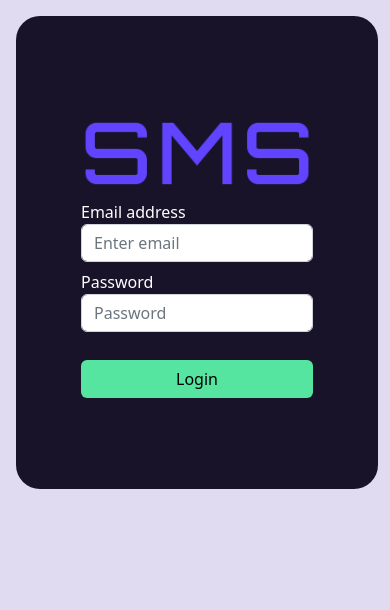
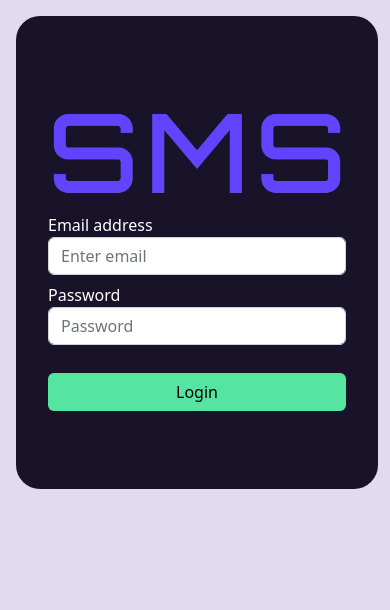
Before and after one commit to Snevver/SecDesk-Security-Management-System, a PHP site: page /views/login.html.php in a window 390 px wide. Shown: the part 65-675 px from the top of the page. Run offline with PHP 8.4, Linux system fonts and the light colour scheme; some libraries are stand-ins or nearby versions.

Commit message:
login fix
padding fix caused by error message fix

```diff
--- a/public/css/login.css
+++ b/public/css/login.css
@@ -43,6 +43,13 @@ input:focus {
 @media screen and (max-width: 992px) {
   .contentCardText > h2 {
     font-size: 1.5rem !important;
+  }
+  #loginContainer {
+    width: 100% !important;
+  }
+  #loginSection {
+    padding-left: 2rem;
+    padding-right: 2rem;
   }
 }
 
@@ -91,12 +98,9 @@ input:focus {
     padding-top: 2rem !important;
     padding-bottom: 2rem !important;
   }
-  #loginSection {
-    padding-top: 0 !important;
-    padding-bottom: 0 !important;
-  }
   #loginContainer {
     transform: scale(1.2);
+    width: 60% !important;
   }
 }
 
--- a/views/login.html.php
+++ b/views/login.html.php
@@ -29,7 +29,7 @@
             <div id="mainFlexWrapper" class="row flex-grow-1 d-flex align-items-start">
                 <div class="col-12 col-md-4 d-flex ps-xl-5 ps-3 pe-md-0 pb-3 pb-md-0">
                     <div id="loginWrapper" class="w-100 d-flex align-items-center justify-content-center">
-                        <section id="loginSection" class="w-100">
+                        <section id="loginSection" class="w-100 d-flex justify-content-center align-items-center">
                             <div id="loginContainer" class="col-12 h-100 h-sm-0 d-flex flex-column justify-content-center w-100 align-items-center">
                                 <img src="images/sms-simple.webp" alt="SecDesk Logo" class="img-fluid w-100 mb-sm-0 mb-0">
 
```
